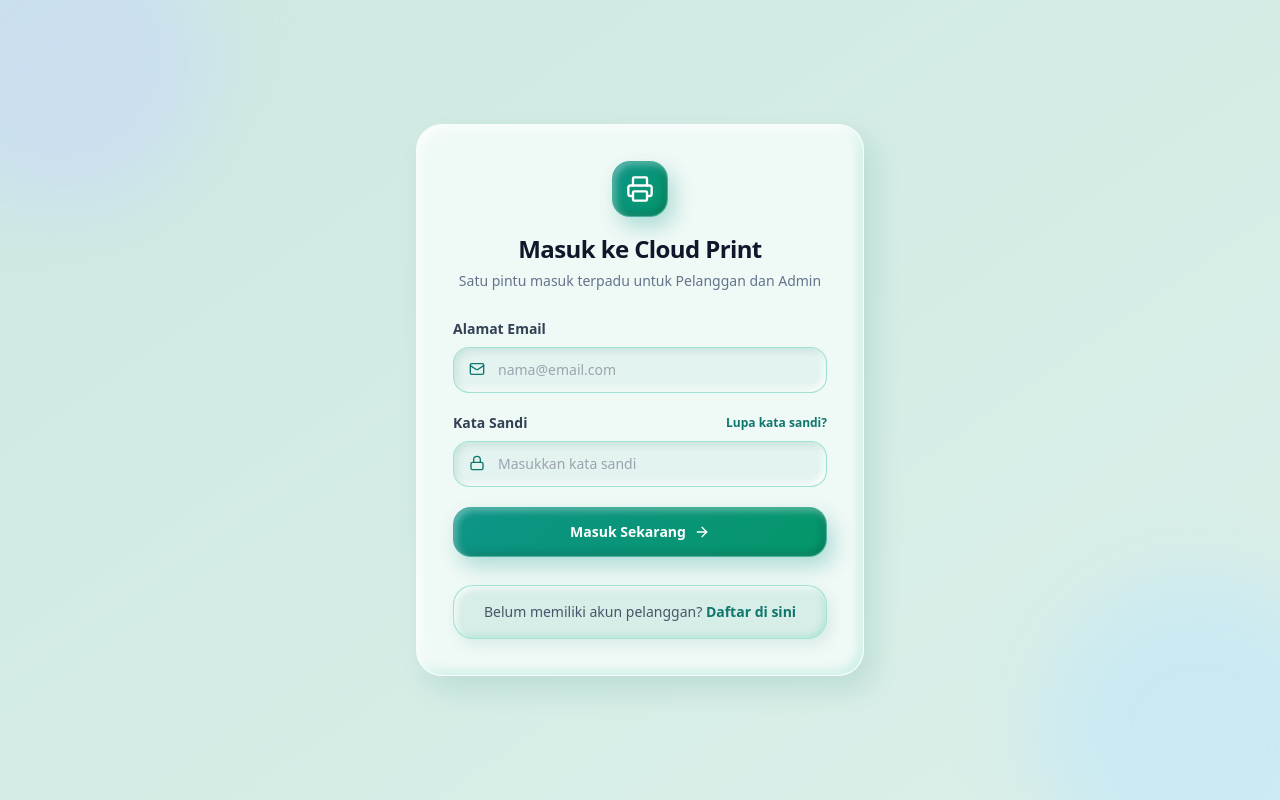
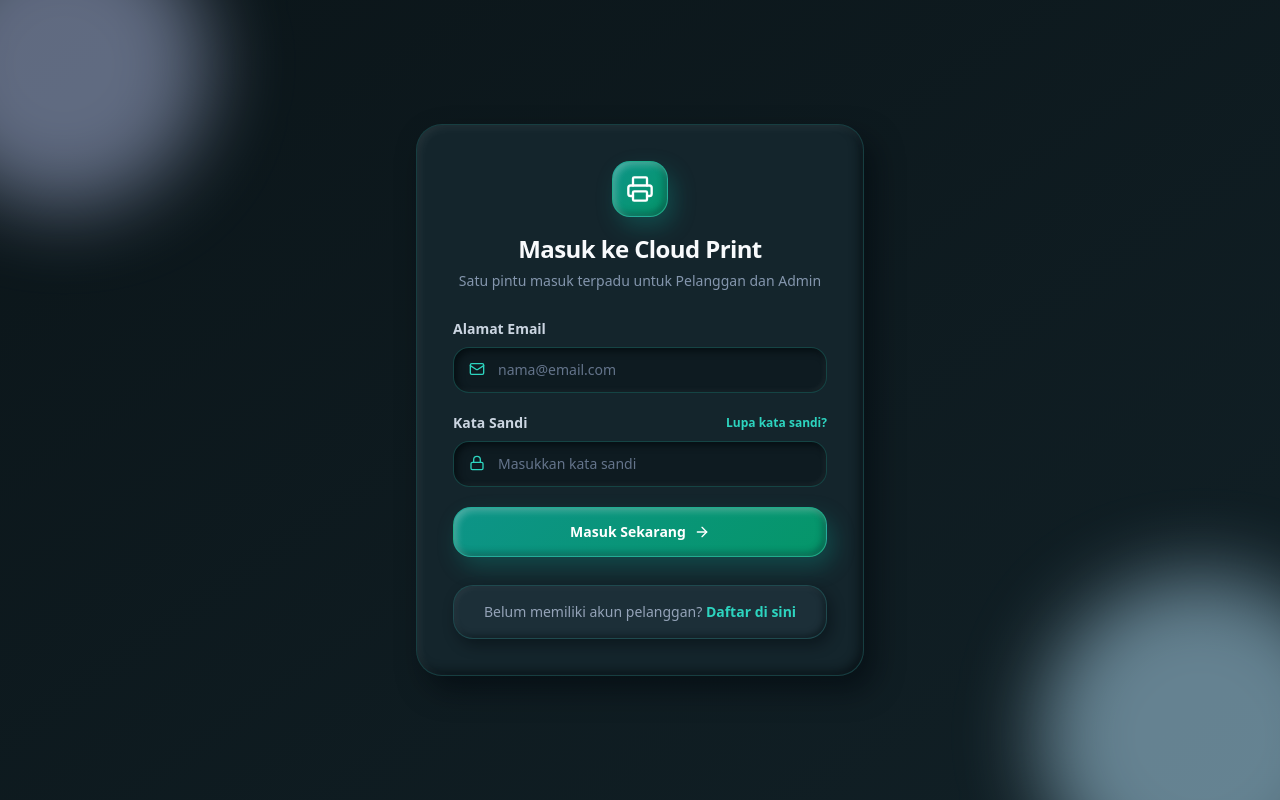
Before and after one commit to ryanapriliryan/cloud-print, a Next.js app: page /login in a window 1280 px wide. Built offline with nearby package versions, Linux system fonts and the light colour scheme.

Commit message:
Terapkan tema Dark Claymorphism (Deep Slate & Teal)

```diff
--- a/src/app/globals.css
+++ b/src/app/globals.css
@@ -3,17 +3,19 @@
 @tailwind utilities;
 
 :root {
-  /* Nuansa Mint-Sage Teduh (Mengurangi Silau Putih) */
-  --clay-bg-start: #cde9e2;
-  --clay-bg-end: #dcefe9;
-  --clay-surface: rgba(241, 250, 247, 0.94);
-  --clay-surface-nested: #d7ede7;
-  --clay-input-bg: #e3f3ef;
+  color-scheme: dark;
+
+  /* Palet Dark Claymorphism (Deep Slate & Teal) */
+  --clay-bg-start: #0b1519;
+  --clay-bg-end: #112026;
+  --clay-surface: rgba(22, 38, 46, 0.95);
+  --clay-surface-nested: #1c2f38;
+  --clay-input-bg: #0e1b21;
 
   --clay-primary-start: #0d9488;
   --clay-primary-end: #059669;
-  --clay-text-main: #0f172a;
-  --clay-text-muted: #334155;
+  --clay-text-main: #f1f5f9;
+  --clay-text-muted: #cbd5e1;
 }
 
 @layer base {
@@ -27,30 +29,35 @@
     min-height: 100vh;
     -webkit-font-smoothing: antialiased;
   }
+
+  input::placeholder,
+  textarea::placeholder {
+    color: #64748b;
+  }
 }
 
 @layer components {
-  /* Kartu Utama Mint-Porcelain Teduh */
+  /* Kartu Utama Dark Claymorphism */
   .clay-card {
     background: var(--clay-surface);
     border-radius: 26px;
-    border: 1px solid rgba(255, 255, 255, 0.72);
+    border: 1px solid rgba(45, 212, 191, 0.14);
     box-shadow:
-      10px 14px 28px rgba(15, 118, 110, 0.13),
-      inset 4px 4px 10px rgba(255, 255, 255, 0.82),
-      inset -4px -4px 10px rgba(153, 226, 210, 0.45);
-    transition: transform 0.2s ease, box-shadow 0.2s ease;
+      10px 14px 28px rgba(2, 8, 12, 0.55),
+      inset 3px 3px 8px rgba(255, 255, 255, 0.07),
+      inset -4px -4px 10px rgba(4, 12, 16, 0.65);
+    transition: transform 0.2s ease, box-shadow 0.2s ease, border-color 0.2s ease;
   }
 
   /* Kartu Bersarang / Gelembung Chat Masuk */
   .clay-card-soft {
     background: var(--clay-surface-nested);
     border-radius: 20px;
-    border: 1px solid rgba(153, 226, 210, 0.85);
+    border: 1px solid rgba(45, 212, 191, 0.16);
     box-shadow:
-      4px 6px 14px rgba(15, 118, 110, 0.1),
-      inset 3px 3px 6px rgba(255, 255, 255, 0.78),
-      inset -2px -2px 6px rgba(94, 212, 188, 0.35);
+      4px 6px 14px rgba(2, 8, 12, 0.42),
+      inset 2px 2px 6px rgba(255, 255, 255, 0.06),
+      inset -2px -2px 6px rgba(4, 12, 16, 0.55);
   }
 
   /* Tombol Utama Teal-Emerald */
@@ -58,120 +65,149 @@
     background: linear-gradient(135deg, var(--clay-primary-start) 0%, var(--clay-primary-end) 100%);
     color: #ffffff;
     border-radius: 18px;
-    border: 1px solid rgba(255, 255, 255, 0.25);
+    border: 1px solid rgba(94, 234, 212, 0.28);
     box-shadow:
-      6px 10px 20px rgba(13, 148, 136, 0.28),
-      inset 3px 3px 7px rgba(255, 255, 255, 0.35),
-      inset -3px -3px 7px rgba(6, 78, 59, 0.35);
+      6px 10px 22px rgba(13, 148, 136, 0.32),
+      inset 3px 3px 7px rgba(255, 255, 255, 0.26),
+      inset -3px -3px 7px rgba(4, 47, 46, 0.45);
     transition: transform 0.18s ease, filter 0.18s ease, box-shadow 0.18s ease;
   }
 
   .clay-btn-primary:hover:not(:disabled) {
-    filter: brightness(1.05);
+    filter: brightness(1.08);
     transform: translateY(-1px);
     box-shadow:
-      8px 12px 24px rgba(13, 148, 136, 0.34),
-      inset 3px 3px 7px rgba(255, 255, 255, 0.4),
-      inset -3px -3px 7px rgba(6, 78, 59, 0.35);
+      8px 12px 26px rgba(13, 148, 136, 0.4),
+      inset 3px 3px 7px rgba(255, 255, 255, 0.3),
+      inset -3px -3px 7px rgba(4, 47, 46, 0.45);
   }
 
   .clay-btn-primary:active:not(:disabled) {
     transform: translateY(0);
   }
 
-  /* Tombol Hapus / Keluar */
+  /* Tombol Aksi Hapus / Keluar */
   .clay-btn-danger {
-    background: linear-gradient(145deg, #ffeef0 0%, #ffdde2 100%);
-    color: #be123c;
+    background: linear-gradient(145deg, #381823 0%, #2a1119 100%);
+    color: #fda4af;
     border-radius: 16px;
-    border: 1px solid rgba(253, 186, 196, 0.9);
+    border: 1px solid rgba(244, 63, 94, 0.35);
     box-shadow:
-      4px 6px 14px rgba(225, 29, 72, 0.13),
-      inset 3px 3px 6px rgba(255, 255, 255, 0.85),
-      inset -2px -2px 6px rgba(253, 164, 175, 0.35);
+      4px 6px 14px rgba(2, 8, 12, 0.45),
+      inset 2px 2px 5px rgba(255, 255, 255, 0.06),
+      inset -2px -2px 6px rgba(15, 4, 8, 0.6);
     transition: transform 0.18s ease, filter 0.18s ease;
   }
 
   .clay-btn-danger:hover:not(:disabled) {
-    filter: brightness(0.98);
+    filter: brightness(1.12);
     transform: translateY(-1px);
   }
 
   /* Tombol Pil / Tag Navigasi */
   .clay-pill {
-    background: #e8f6f2;
+    background: #1d313b;
+    color: #e2e8f0;
     border-radius: 9999px;
-    border: 1px solid rgba(167, 232, 218, 0.9);
+    border: 1px solid rgba(45, 212, 191, 0.2);
     box-shadow:
-      4px 6px 12px rgba(15, 118, 110, 0.09),
-      inset 2px 2px 5px rgba(255, 255, 255, 0.85),
-      inset -2px -2px 5px rgba(153, 226, 210, 0.35);
+      4px 6px 12px rgba(2, 8, 12, 0.4),
+      inset 2px 2px 5px rgba(255, 255, 255, 0.06),
+      inset -2px -2px 5px rgba(4, 12, 16, 0.5);
     transition: transform 0.15s ease, background-color 0.15s ease;
   }
 
   .clay-pill:hover:not(:disabled) {
-    background: #f2faf8;
+    background: #243c48;
     transform: translateY(-1px);
   }
 
-  /* Kolom Input Cekung */
+  /* Kolom Input Cekung (Inset Dark Clay) */
   .clay-input {
     background: var(--clay-input-bg);
+    color: #f1f5f9;
     border-radius: 16px;
-    border: 1px solid rgba(153, 226, 210, 0.95);
+    border: 1px solid rgba(45, 212, 191, 0.22);
     box-shadow:
-      inset 3px 3px 7px rgba(15, 118, 110, 0.13),
-      inset -3px -3px 7px rgba(255, 255, 255, 0.85);
+      inset 3px 3px 7px rgba(2, 8, 12, 0.7),
+      inset -2px -2px 5px rgba(255, 255, 255, 0.05);
     transition: border-color 0.18s ease, box-shadow 0.18s ease, background-color 0.18s ease;
   }
 
   .clay-input:focus {
     outline: none;
-    background: #f5fbf9;
-    border-color: #0d9488;
+    background: #122229;
+    border-color: #14b8a6;
     box-shadow:
-      0 0 0 3px rgba(13, 148, 136, 0.2),
-      inset 2px 2px 5px rgba(15, 118, 110, 0.1);
+      0 0 0 3px rgba(20, 184, 166, 0.22),
+      inset 2px 2px 5px rgba(2, 8, 12, 0.6);
   }
 
-  /* Kotak Ikon 3D Lembut */
+  /* Kotak Ikon 3D Gelap */
   .clay-icon-box {
-    background: linear-gradient(145deg, #dff3ee 0%, #c6ebe2 100%);
+    background: linear-gradient(145deg, #19363d 0%, #12282e 100%);
+    color: #2dd4bf;
     border-radius: 18px;
-    border: 1px solid rgba(255, 255, 255, 0.75);
+    border: 1px solid rgba(45, 212, 191, 0.22);
     box-shadow:
-      5px 6px 14px rgba(15, 118, 110, 0.14),
-      inset 3px 3px 6px rgba(255, 255, 255, 0.85),
-      inset -2px -2px 6px rgba(94, 212, 188, 0.4);
+      5px 6px 14px rgba(2, 8, 12, 0.45),
+      inset 2px 2px 5px rgba(255, 255, 255, 0.07),
+      inset -2px -2px 6px rgba(4, 12, 16, 0.55);
   }
 
-  /* 4 Standar Lencana Status */
+  /* 4 Standar Lencana Status Mode Gelap */
   .clay-badge-waiting {
-    background: linear-gradient(145deg, #fef7dc 0%, #fdeba8 100%);
-    color: #92400e;
-    border: 1px solid #fcd34d;
+    background: linear-gradient(145deg, #33240f 0%, #261b0b 100%);
+    color: #fcd34d;
+    border: 1px solid rgba(251, 191, 36, 0.35);
   }
 
   .clay-badge-process {
-    background: linear-gradient(145deg, #e0f5f2 0%, #bfeae2 100%);
-    color: #0f766e;
-    border: 1px solid #5eead4;
+    background: linear-gradient(145deg, #103038 0%, #0b2329 100%);
+    color: #5eead4;
+    border: 1px solid rgba(45, 212, 191, 0.35);
   }
 
   .clay-badge-done {
-    background: linear-gradient(145deg, #dcfce7 0%, #bbf7d0 100%);
-    color: #166534;
-    border: 1px solid #86efac;
+    background: linear-gradient(145deg, #0f3023 0%, #0a2219 100%);
+    color: #6ee7b7;
+    border: 1px solid rgba(52, 211, 153, 0.35);
   }
 
   .clay-badge-rejected {
-    background: linear-gradient(145deg, #ffeef0 0%, #ffdde2 100%);
-    color: #be123c;
-    border: 1px solid #fda4af;
+    background: linear-gradient(145deg, #381823 0%, #2a1119 100%);
+    color: #fda4af;
+    border: 1px solid rgba(251, 113, 133, 0.35);
   }
 }
 
-/* Penyelarasan Otomatis Semua Tulisan & Aksen Biru/Indigo Menjadi Teal */
+/* =====================================================================
+   Penyelarasan Otomatis Kelas Teks, Latar & Garis Tepi untuk Mode Gelap
+   ===================================================================== */
+
+.text-slate-900 {
+  color: #f8fafc !important;
+}
+
+.text-slate-800 {
+  color: #e2e8f0 !important;
+}
+
+.text-slate-700 {
+  color: #cbd5e1 !important;
+}
+
+.text-slate-600 {
+  color: #94a3b8 !important;
+}
+
+.text-slate-500,
+.text-slate-400 {
+  color: #8496ad !important;
+}
+
+.text-teal-600,
+.text-teal-700,
 .text-indigo-500,
 .text-indigo-600,
 .text-indigo-700,
@@ -179,66 +215,105 @@
 .text-indigo-900,
 .text-blue-600,
 .text-blue-700 {
-  color: #0f766e !important;
+  color: #2dd4bf !important;
 }
 
+.text-teal-100,
 .text-indigo-100,
 .text-indigo-200 {
   color: #ccfbf1 !important;
 }
 
+.hover\:text-teal-700:hover,
+.hover\:text-teal-900:hover,
 .hover\:text-indigo-600:hover,
 .hover\:text-indigo-700:hover,
 .hover\:text-indigo-800:hover,
 .hover\:text-blue-600:hover {
-  color: #115e59 !important;
+  color: #5eead4 !important;
 }
 
+/* Latar permukaan & header tabel */
+.bg-white,
+.bg-white\/50,
+.bg-white\/95 {
+  background-color: rgba(18, 33, 40, 0.92) !important;
+}
+
+.bg-slate-50,
+.bg-teal-50,
+.bg-teal-50\/40,
+.bg-teal-50\/70,
 .bg-indigo-50,
 .bg-indigo-50\/40,
 .bg-indigo-50\/70 {
-  background-color: rgba(204, 251, 241, 0.55) !important;
+  background-color: rgba(20, 44, 51, 0.72) !important;
 }
 
+.bg-teal-100\/70,
+.bg-teal-100\/75,
 .bg-indigo-100,
 .bg-indigo-100\/70,
 .bg-indigo-100\/75 {
-  background-color: rgba(153, 246, 228, 0.6) !important;
+  background-color: rgba(13, 148, 136, 0.24) !important;
 }
 
 .bg-indigo-600 {
   background-color: #0d9488 !important;
 }
 
+.hover\:bg-slate-50:hover,
+.hover\:bg-teal-50\/40:hover,
 .hover\:bg-indigo-50:hover,
 .hover\:bg-indigo-50\/40:hover {
-  background-color: rgba(204, 251, 241, 0.45) !important;
+  background-color: rgba(45, 212, 191, 0.08) !important;
 }
 
+/* Garis tepi & pemisah tabel */
+.border-slate-100,
+.border-slate-200,
+.border-teal-100,
+.border-teal-100\/60,
+.border-teal-100\/80,
 .border-indigo-100,
 .border-indigo-100\/60,
 .border-indigo-100\/70,
 .border-indigo-100\/80,
 .border-indigo-200 {
-  border-color: rgba(153, 226, 210, 0.8) !important;
+  border-color: rgba(45, 212, 191, 0.16) !important;
 }
 
+.divide-slate-100 > :not([hidden]) ~ :not([hidden]),
+.divide-teal-100\/60 > :not([hidden]) ~ :not([hidden]),
 .divide-indigo-100 > :not([hidden]) ~ :not([hidden]),
 .divide-indigo-100\/60 > :not([hidden]) ~ :not([hidden]) {
-  border-color: rgba(153, 226, 210, 0.65) !important;
+  border-color: rgba(45, 212, 191, 0.14) !important;
+}
+
+/* Dekorasi cahaya lembut di beranda */
+.from-teal-200\/45,
+.from-emerald-200\/45,
+.from-indigo-200\/45,
+.from-sky-200\/45 {
+  opacity: 0.14;
 }
 
 .from-indigo-600 {
-  --tw-gradient-from: #0d9488 var(--tw-gradient-from-position) !important;
-  --tw-gradient-to: rgb(13 148 136 / 0) var(--tw-gradient-to-position) !important;
+  --tw-gradient-from: #2dd4bf var(--tw-gradient-from-position) !important;
+  --tw-gradient-to: rgb(45 212 191 / 0) var(--tw-gradient-to-position) !important;
   --tw-gradient-stops: var(--tw-gradient-from), var(--tw-gradient-to) !important;
 }
 
 .to-blue-600 {
-  --tw-gradient-to: #059669 var(--tw-gradient-to-position) !important;
+  --tw-gradient-to: #34d399 var(--tw-gradient-to-position) !important;
 }
 
+/* Aturan Cetak Laporan Resmi Tetap Bersih & Hemat Tinta */
 @media print {
+  :root {
+    color-scheme: light;
+  }
+
   body {
     background: #ffffff !important;
     color: #000000 !important;
@@ -251,10 +326,21 @@
   .clay-card,
   .clay-card-soft,
   .clay-pill,
-  .clay-icon-box {
+  .clay-icon-box,
+  .bg-white,
+  .bg-teal-50\/70 {
     background: #ffffff !important;
     box-shadow: none !important;
     border: 1px solid #cbd5e1 !important;
     border-radius: 8px !important;
   }
+
+  .text-slate-900,
+  .text-slate-800,
+  .text-slate-700,
+  .text-slate-600,
+  .text-teal-600,
+  .text-teal-700 {
+    color: #000000 !important;
+  }
 }
```
